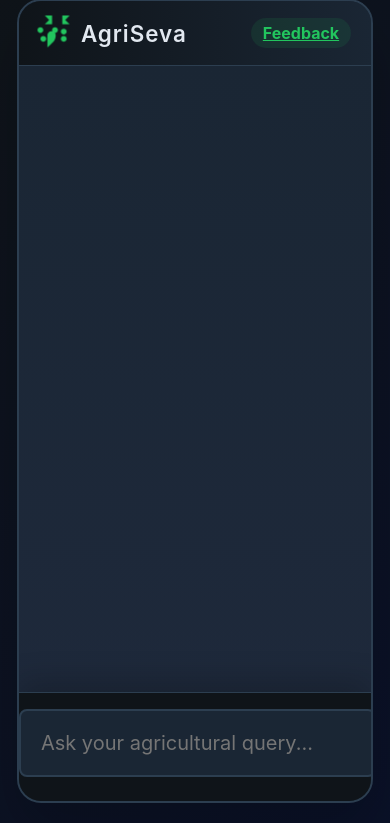
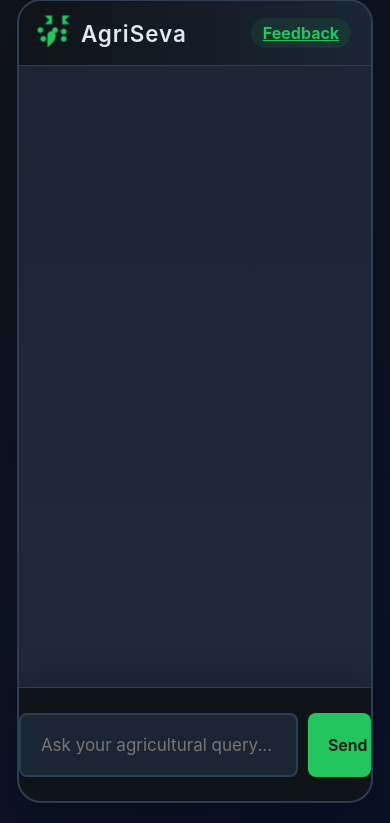
Before and after one commit to AarthShah/AgriSeva, a Flask app: page / in a window 390 px wide. Shown: the part 21-844 px from the top of the page. Run offline with Flask 3, Linux system fonts and the light colour scheme.

Commit message:
Update index.html

```diff
--- a/templates/index.html
+++ b/templates/index.html
@@ -239,7 +239,7 @@
             }
 
             .chat-messages {
-                max-height: calc(100vh - 200px);
+                max-height: calc(98vh - 180px);
                 overflow-y: auto;
             }
 
@@ -248,19 +248,22 @@
                 bottom: 0;
                 left: 0;
                 right: 0;
-                padding: 16px env(safe-area-inset-right) 24px env(safe-area-inset-left); /* Increased bottom padding */
+                padding: 25px env(safe-area-inset-right) 24px env(safe-area-inset-left); /* Increased bottom padding */
                 background: var(--bg-primary);
                 z-index: 100;
                 gap: 10px;
             }
 
             #question {
+                width: 100%;
                 padding: 20px; /* Increased input padding */
-                font-size: 20px; /* Prevent auto-zoom on focus */
+                font-size: 17px; /* Prevent auto-zoom on focus */
             }
 
             .holographic-btn {
-                padding: 16px 20px; /* Slightly more padding */
+                width: 20%;
+                padding: 16px 20px;
+                 /* Slightly more padding */
             }
         }
     </style>
```
